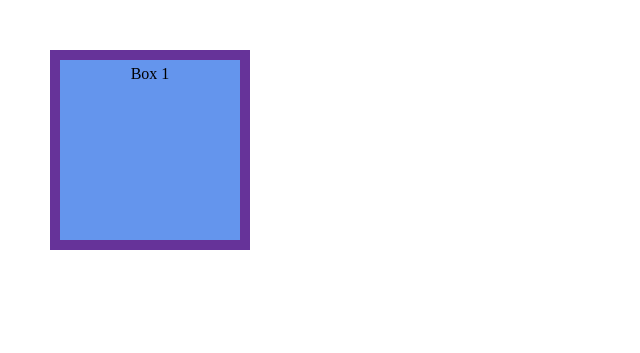
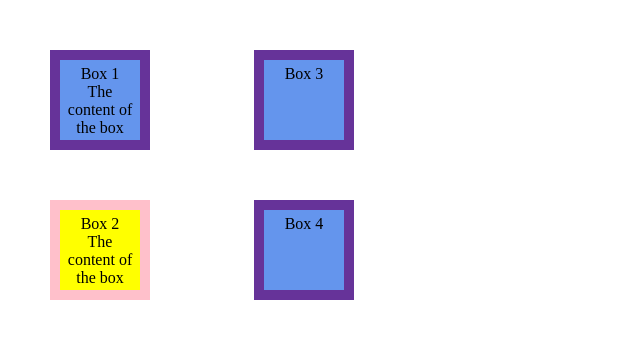
Before and after one commit to rinjhasijapati/Web-Technology, a plain HTML site: page class11.html in a window 1280 px wide. Shown: the whole page, without its empty margins (0-640 px from the left). Drawn offline with Linux system fonts and the light colour scheme.

Commit message:
the box model -day 11, 12 & 13

```diff
--- a/class11.css
+++ b/class11.css
@@ -2,15 +2,35 @@
     margin: 0;
     padding: 0;
     box-sizing:border-box;
+
 }
 
+.main{
+    display: inline-block;
+}
+
+.second{
+    display: inline-block;
+}
 
 .box{
     border:10px solid rebeccapurple;
     text-align:center;
     background-color:cornflowerblue;
     padding:5px;
-    height:200px;
-    width:200px;
+    height:100px;
+    width:100px;
     margin: 50px;
+    overflow:scroll;
 }
+
+.box-x{
+    border:10px solid pink;
+    text-align:center;
+    background-color:yellow;
+    padding:5px;
+    height:100px;
+    width:100px;
+    margin: 50px;
+    overflow:hidden;
+}
--- a/class11.html
+++ b/class11.html
@@ -7,6 +7,13 @@
     <link rel="stylesheet" type="text/css" href="class11.css">
 </head>
 <body>
-    <div class="box">Box 1</div>
+    <div class="main">
+        <div class="box">Box 1 <br>The content of the box must overflow and now these words will flow out of the box.</div>
+        <div class="box-x">Box 2 <br>The content of the box must overflow and now these words will flow out of the box.</div>
+    </div>
+    <div class="second">
+        <div class="box">Box 3</div>
+        <div class="box">Box 4</div>
+    </div>
 </body>
 </html>
```
